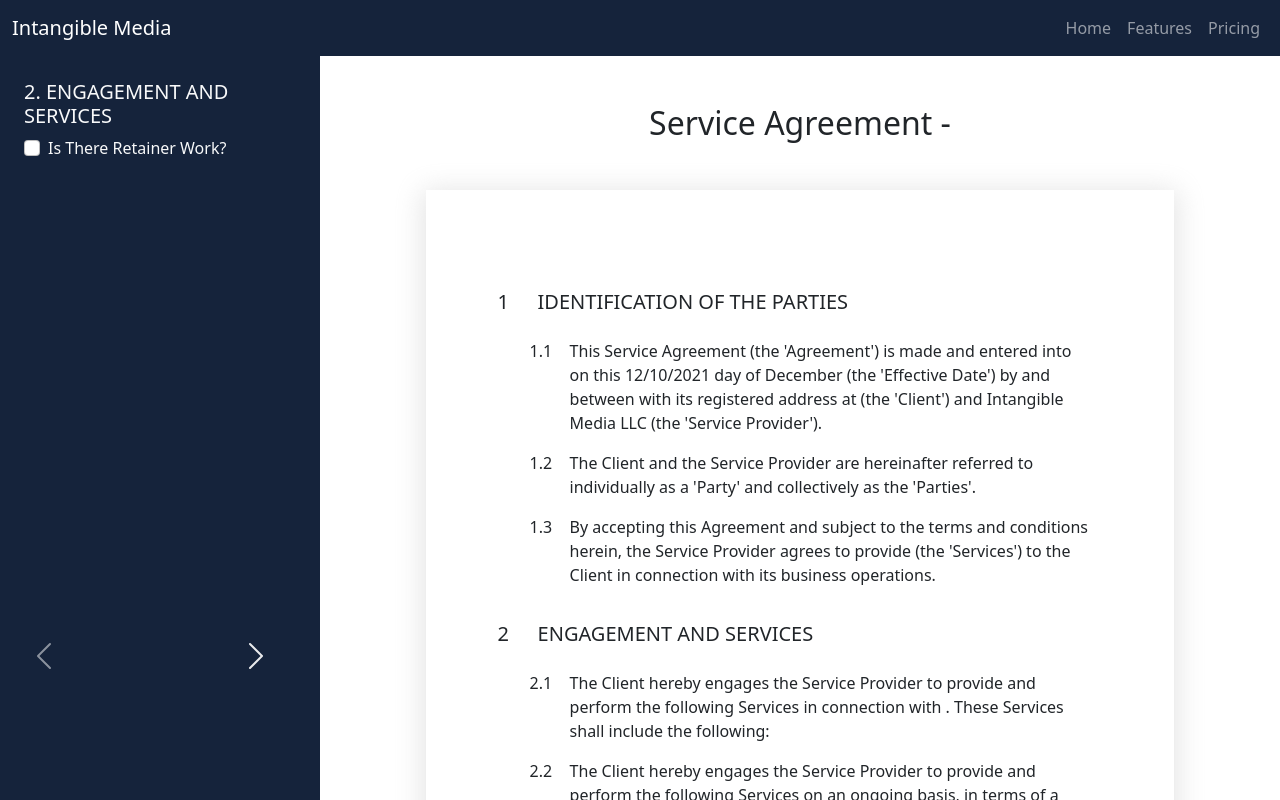
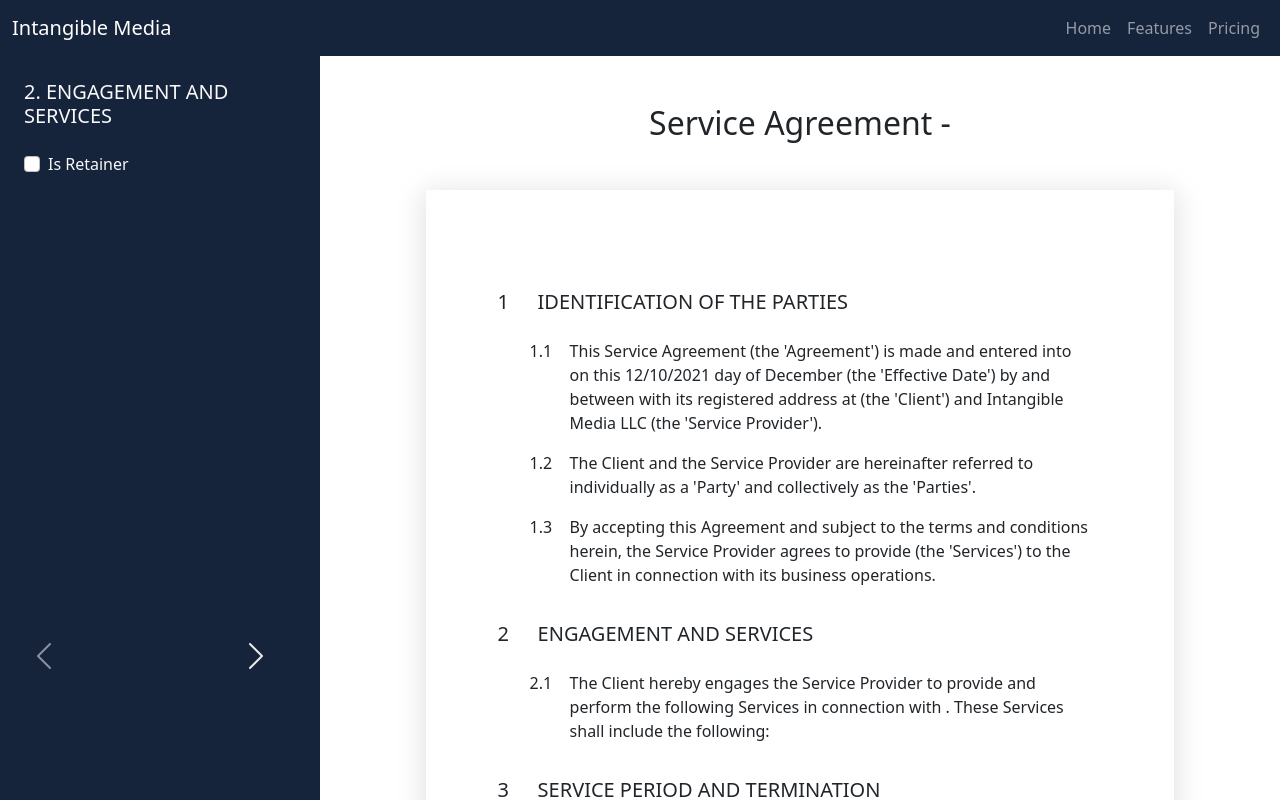
Before and after one commit to Bowtieman143/simplyfill, a Next.js app in the folder frontend/: page / in a window 1280 px wide. Both pictures are taken after a click on the button "Next". Built offline with nearby package versions, Linux system fonts and the light colour scheme.

Commit message:
made the retainer and one off section display dynamically using a checkbox now adding state ot distinguish the two types of work

```diff
--- a/frontend/components/ContractSections/EngagementAndServices.js
+++ b/frontend/components/ContractSections/EngagementAndServices.js
@@ -19,7 +19,6 @@ export default function EngagementAndServices(props) {
             ))}{" "}
             . These Services shall include the following:
           </p>
-        </li>
           <ol>
             {selectedSubServices.map((subService) => (
               <li>
@@ -27,6 +26,8 @@ export default function EngagementAndServices(props) {
               </li>
             ))}
           </ol>
+        </li>
+        {isRetainer && (
           <li>
             <p>
               The Client hereby engages the Service Provider to provide and
@@ -36,6 +37,7 @@ export default function EngagementAndServices(props) {
               operations]. These Services shall include the following
             </p>
           </li>
+        )}
       </ol>
     </li>
   );
--- a/frontend/components/sidebar.js
+++ b/frontend/components/sidebar.js
@@ -76,11 +76,18 @@ export default function Sidebar(props) {
           <h5 className="">2. ENGAGEMENT AND SERVICES</h5>
           <Form>
             <Row className="my-9">
-              <Form.Group controlId="formretainercheckbox">
+              <Form.Group className="my-3" controlId="formretainercheckbox">
                 <Form.Check
                   type="checkbox"
                   id="retainer-checkbox"
-                  label="Is There Retainer Work?"
+                  label="Is Retainer"
+                  onChange={(e) => {
+                    if (e.target.checked === true) {
+                      setIsRetainer(true);
+                    } else {
+                      setIsRetainer(false);
+                    }
+                  }}
                 />
               </Form.Group>
               {selectedServices.map((service) => (
@@ -114,6 +121,42 @@ export default function Sidebar(props) {
                   </Form.Group>
                 </div>
               ))}
+
+              {isRetainer && (
+                <div>
+                  {selectedServices.map((service) => (
+                    <div>
+                      <h6>{service.name}</h6>
+                      <hr />
+                      <Form.Group className="mb-3">
+                        {service.subServices.map((subService) => (
+                          <Form.Check
+                            type="checkbox"
+                            id={`retainer-service-${subService}`}
+                            label={subService}
+                            key={subService}
+                            onChange={(e) => {
+                              if (e.target.checked === true) {
+                                setSelectedSubServices([
+                                  ...selectedSubServices,
+                                  subService,
+                                ]);
+                              } else {
+                                setSelectedSubServices(
+                                  selectedSubServices.filter(
+                                    (deselectedSubService) =>
+                                      deselectedSubService !== subService
+                                  )
+                                );
+                              }
+                            }}
+                          />
+                        ))}
+                      </Form.Group>
+                    </div>
+                  ))}
+                </div>
+              )}
             </Row>
           </Form>
         </Carousel.Item>
--- a/frontend/styles/style.scss
+++ b/frontend/styles/style.scss
@@ -1,4 +1,5 @@
 $dark: #15233b;
+$primary: #ee673e;
 
 html,
 body {
@@ -8,6 +9,25 @@ body {
     Ubuntu, Cantarell, Fira Sans, Droid Sans, Helvetica Neue, sans-serif;
 }
 
+/* width */
+::-webkit-scrollbar {
+  width: 7px;
+}
+
+/* Track */
+::-webkit-scrollbar-track {
+  background: #f1f1f1;
+}
+
+/* Handle */
+::-webkit-scrollbar-thumb {
+  background: $primary;
+}
+
+/* Handle on hover */
+::-webkit-scrollbar-thumb:hover {
+  background: $primary;
+}
 a {
   color: inherit;
   text-decoration: none;
```
Lines whose indentation alone changed are shown as unchanged.
